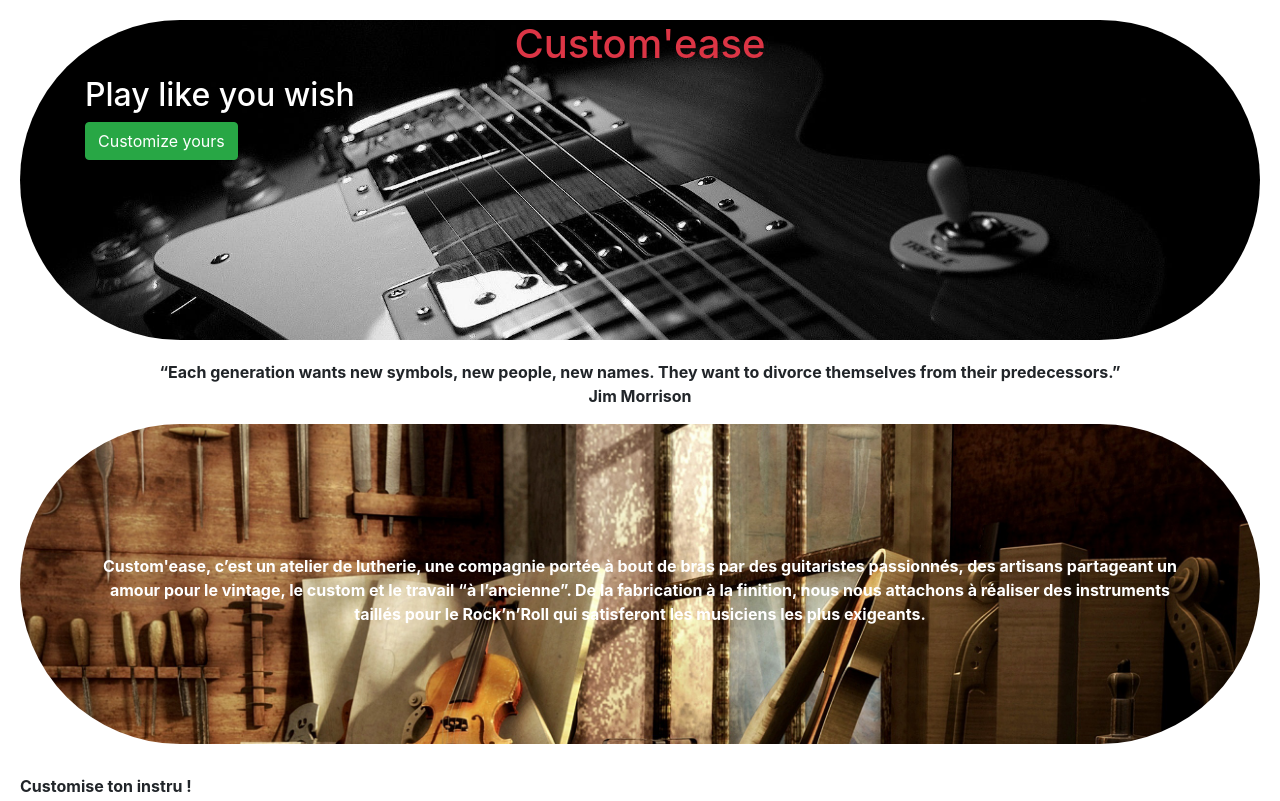
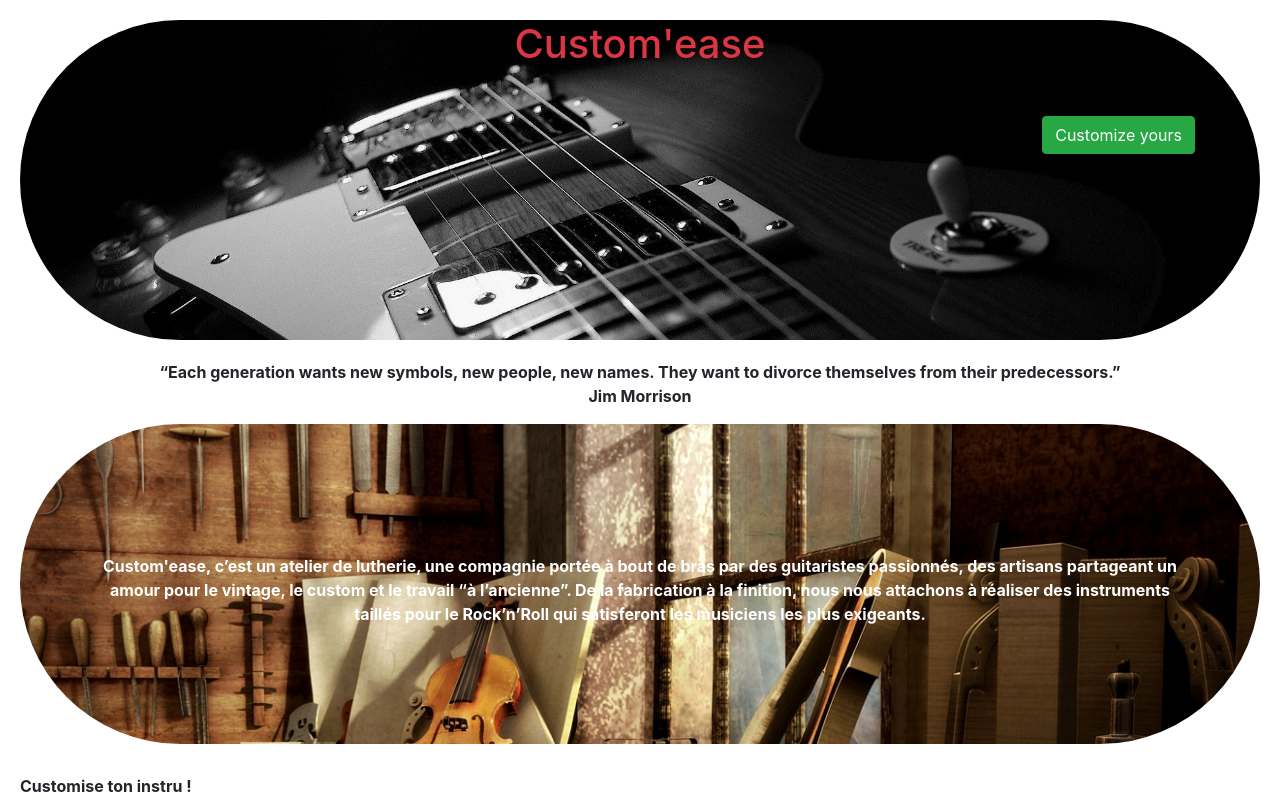
Before and after one commit to alic28/PlayMe, a plain HTML site: page index.html in a window 1280 px wide. Shown: the top 801 px of the page. Drawn offline with nearby package versions, Linux system fonts and the light colour scheme.

Commit message:
Update index.html

```diff
--- a/index.html
+++ b/index.html
@@ -12,8 +12,9 @@
 			<h1 class="h1 text-danger text-center">
 			Custom'ease
 			</h1>
-			<h2 class="h2 text-white">Play like you wish</h2>
+			<div class="d-flex justify-content-end mt-5">
 			<a href="" class="btn btn-success">Customize yours</a>
+		</div>
 		</div>
 	</div>
 	<div style="padding-top:20px">
```
